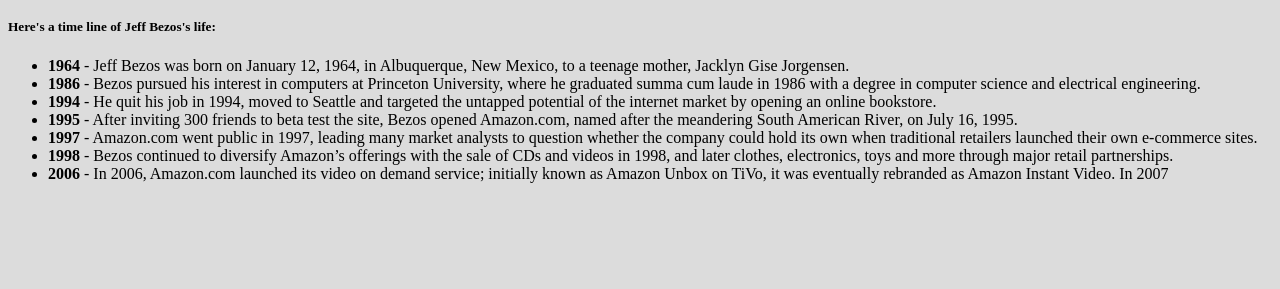
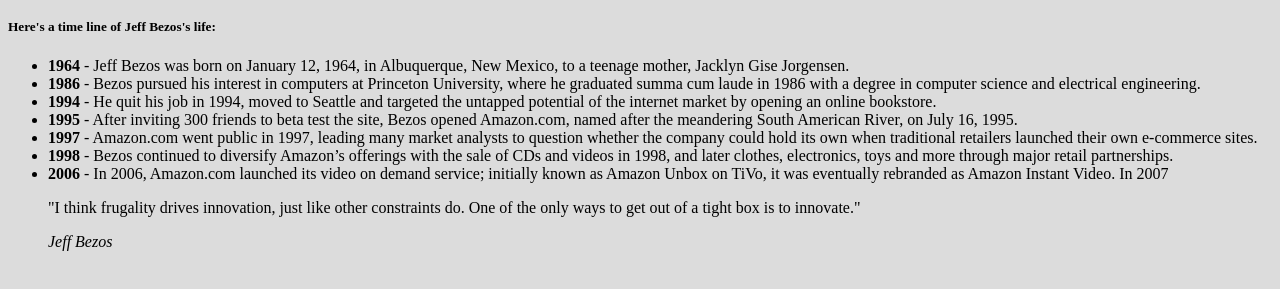
Before and after one commit to SciFiTy10/tributePage, a plain HTML site: page index.html in a window 1280 px wide. Shown: the part 405-694 px from the top of the page. Drawn offline with Linux system fonts and the light colour scheme.

Commit message:
add blockquote

```diff
--- a/index.html
+++ b/index.html
@@ -55,6 +55,12 @@
           </li>
         </ul>
 
+        <blockquote id="blockquote">
+          <p id="quote">"I think frugality drives innovation, just like other constraints do. One of the only ways to get out of a tight box is to innovate."</p>
+          <footer id="blockquote-footer"><cite title = "Source Title">Jeff Bezos</cite></footer>
+        </blockquote>
+
+
       </div>
 
 
```
